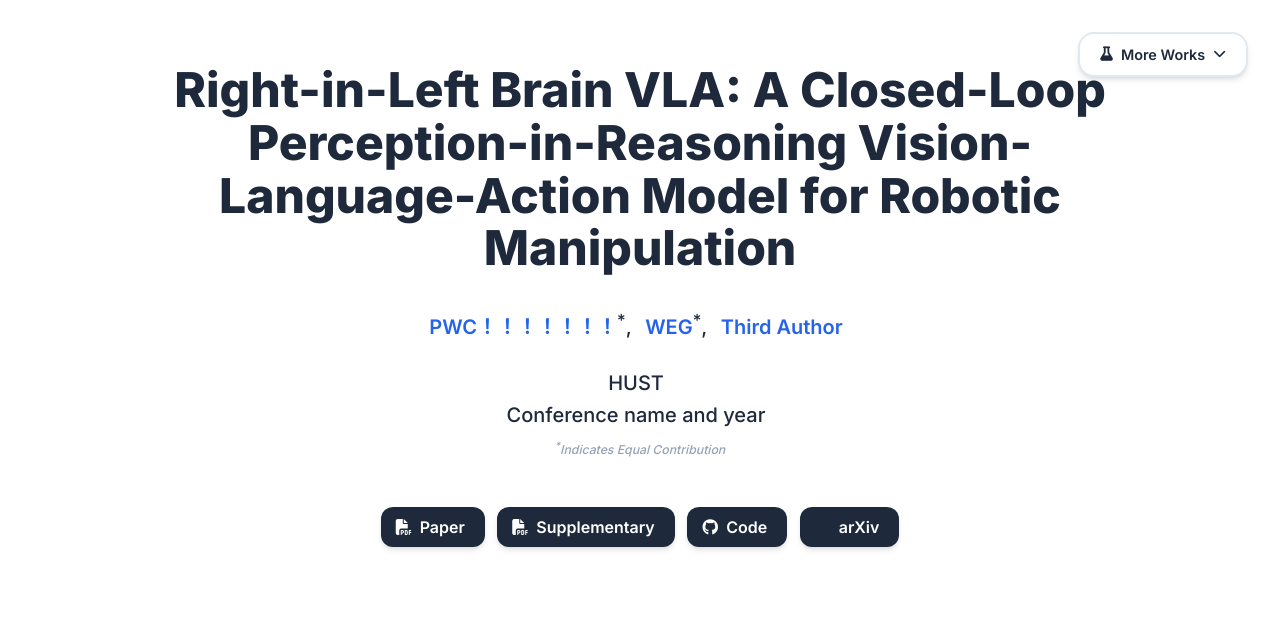
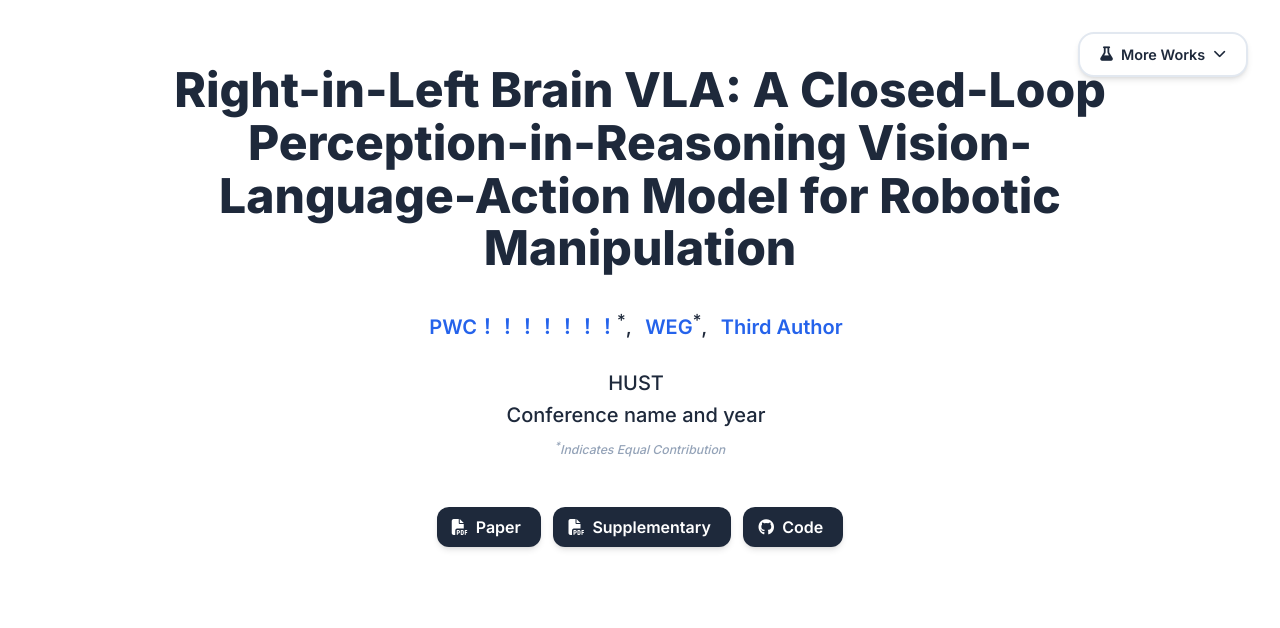
Before and after one commit to gaoqian2411/Right-in-Left-Brain, a plain HTML site: page index.html in a window 1280 px wide. Shown: the top 628 px of the page. Drawn offline with nearby package versions, Linux system fonts and the light colour scheme; some icons are missing.

Commit message:
Update index.html

```diff
--- a/index.html
+++ b/index.html
@@ -294,15 +294,6 @@
                     <span>Code</span>
                   </a>
                 </span>
-
-                <!-- TODO: Update with your arXiv paper ID -->
-                <span class="link-block">
-                  <a href="https://arxiv.org/abs/<ARXIV PAPER ID>" target="_blank"
-                  class="external-link button is-normal is-rounded is-dark">
-                  <span class="icon">
-                    <i class="ai ai-arxiv"></i>
-                  </span>
-                  <span>arXiv</span>
                 </a>
               </span>
             </div>
```
